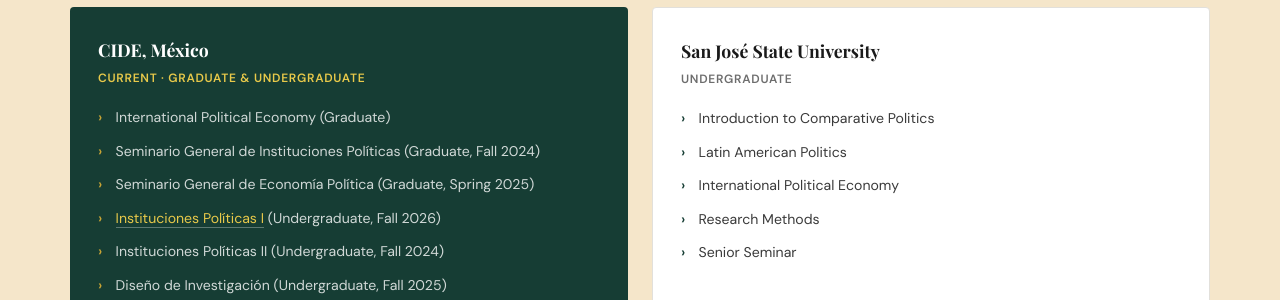
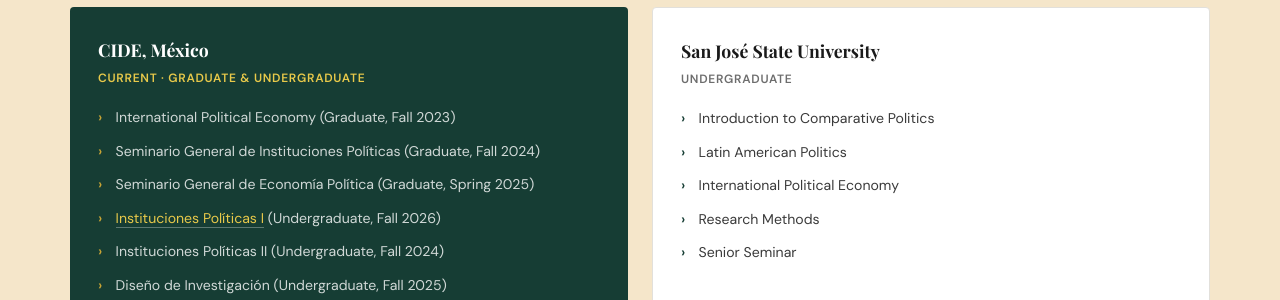
Before and after one commit to Sergio-Bejar/Sergio-Bejar.github.io, a Jekyll site: the page index.html, which Jekyll copies as it is, in a window 1280 px wide and 900 px high, scrolled down 5247 px. Shown: the part 152-452 px from the top of the window. Built offline with Jekyll 4.4.1, drawn with Linux system fonts in a browser that asks for light colours; some web fonts are replaced; a style sheet for code colours, icons or effects is not loaded.

Commit message:
Add semester to International Political Economy (Fall 2023)

```diff
--- a/index.html
+++ b/index.html
@@ -1251,7 +1251,7 @@
                     <div class="teaching-inst-level lang-en">Current · Graduate &amp; Undergraduate</div>
                     <div class="teaching-inst-level lang-es">Actual · Posgrado y Licenciatura</div>
                     <ul class="teaching-courses">
-                        <li class="lang-en">International Political Economy (Graduate)</li>
+                        <li class="lang-en">International Political Economy (Graduate, Fall 2023)</li>
                         <li class="lang-en">Seminario General de Instituciones Políticas (Graduate, Fall 2024)</li>
                         <li class="lang-en">Seminario General de Economía Política (Graduate, Spring 2025)</li>
                         <li class="lang-en"><a href="/instituciones-politicas-i" style="color: var(--gold-light); text-decoration: none; border-bottom: 1px solid rgba(255,255,255,0.3);">Instituciones Políticas I</a> (Undergraduate, Fall 2026)</li>
@@ -1259,7 +1259,7 @@
                         <li class="lang-en">Diseño de Investigación (Undergraduate, Fall 2025)</li>
                         <li class="lang-en"><a href="/metodos-cuantitativos-ii" style="color: var(--gold-light); text-decoration: none; border-bottom: 1px solid rgba(255,255,255,0.3);">Métodos Cuantitativos Aplicados II</a> (Undergraduate, Spring 2024)</li>
                         <li class="lang-en"><a href="/evaluacion-impacto" style="color: var(--gold-light); text-decoration: none; border-bottom: 1px solid rgba(255,255,255,0.3);">Causal Inference for Impact Evaluation</a> (Escuela de Métodos, Spring 2026)</li>
-                        <li class="lang-es">Economía Política Internacional (Posgrado)</li>
+                        <li class="lang-es">Economía Política Internacional (Posgrado, Otoño 2023)</li>
                         <li class="lang-es">Seminario General de Instituciones Políticas (Posgrado, Otoño 2024)</li>
                         <li class="lang-es">Seminario General de Economía Política (Posgrado, Primavera 2025)</li>
                         <li class="lang-es"><a href="/instituciones-politicas-i" style="color: var(--gold-light); text-decoration: none; border-bottom: 1px solid rgba(255,255,255,0.3);">Instituciones Políticas I</a> (Licenciatura, Otoño 2026)</li>
```
